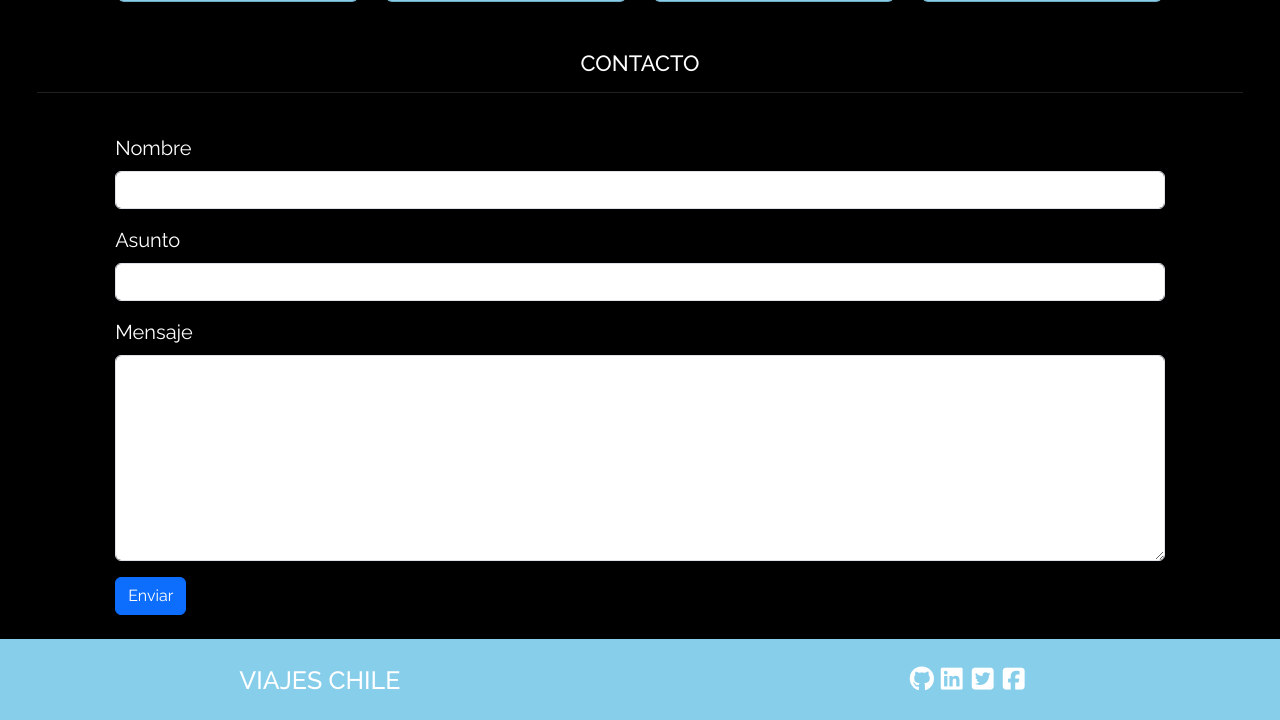
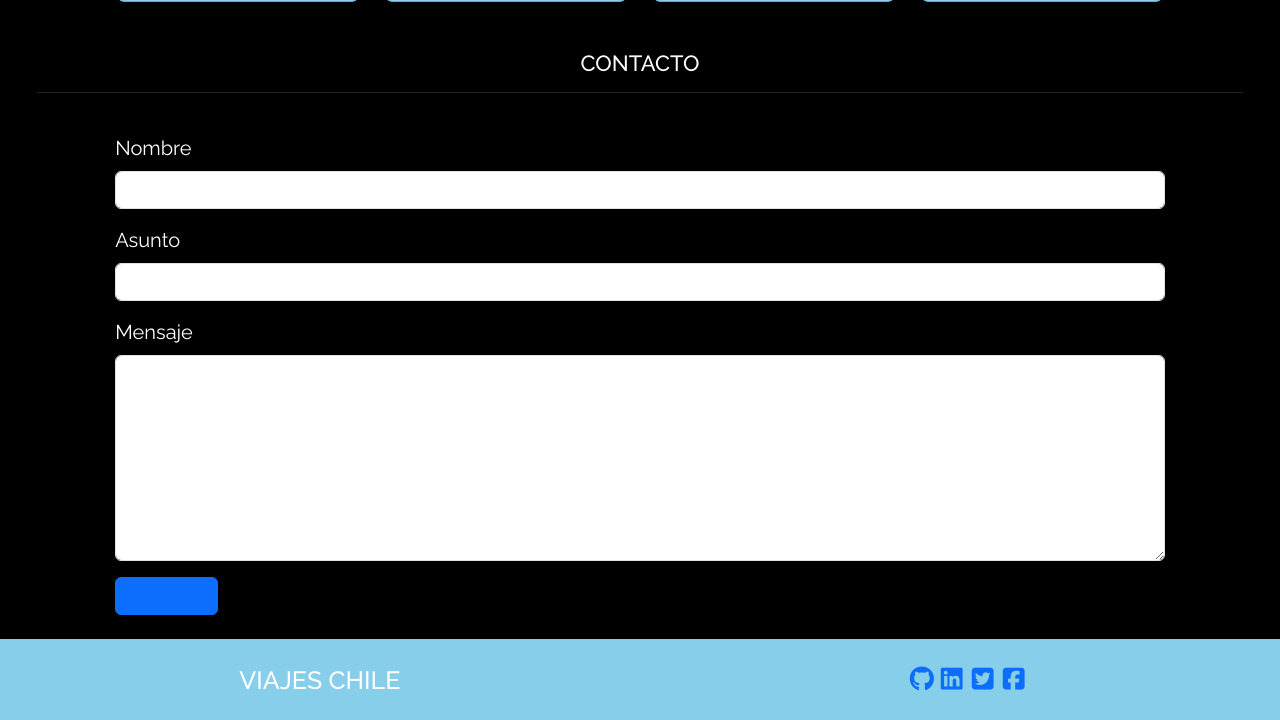
Before and after one commit to JonaVera/Viajes-Chile, a plain HTML site: page index.html in a window 1280 px wide. Both pictures are taken after a click on the button "Enviar". Shown: the part 1910-2630 px from the top of the page. Drawn offline with nearby package versions, Linux system fonts and the light colour scheme.

Commit message:
Detalles

```diff
--- a/assets/js/index.js
+++ b/assets/js/index.js
@@ -0,0 +1,15 @@
+// Cambia el texto del boton
+$(".form").on('click', "button", function () {
+    $(this).html("<a href='#'>Enviando...</a>");
+});
+
+// Alerta de enviar consola
+function enviar() {
+    alert("Esta seguro que desea contactarnos!!!");
+}
+$("#bttn").click(enviar);
+
+// cambiar color texto h1 main
+$("main").on("dblclick", "h1", function () {
+    $(this).css("color", "red");
+});
--- a/index.html
+++ b/index.html
@@ -5,8 +5,8 @@
   <meta charset="UTF-8" />
   <meta name="viewport" content="width=device-width, initial-scale=1.0" />
   <meta name="author" content="Jonathan vera" />
-  <meta name="description" content="" />
-  <meta name="keywords" content="" />
+  <meta name="description" content="Sitio Web, Viajes Chile, opciones y tours" />
+  <meta name="keywords" content="Html, Css, JS, jquery" />
   <title>Prueba Viajes Chile</title>
 
   <!-- 1° Conecta Bootstrap -->
@@ -31,6 +31,8 @@
 <body>
   <header>
     <!-- Nabvar -->
+    <!-- En esta seccion del nabvar nos permite scrolear,
+      tambien si hacemos click en cada palabra nos redirigira hacia la secion que nos intersa. -->
     <!-- Fixed top, permite scrolear la pagina web con el navbar estatico -->
     <nav class="navbar navbar-expand-lg fixed-top">
       <div class="container-fluid sm-row">
@@ -47,13 +49,13 @@
               <a class="nav-link" aria-current="page" href="#">Inicio</a>
             </li>
             <li class="nav-item">
-              <a class="nav-link " aria-current="page" href="#">Quiénes Somos</a>
+              <a class="nav-link " aria-current="page" href="#secciones">Quiénes Somos</a>
             </li>
             <li class="nav-item">
-              <a class="nav-link" aria-current="page" href="#">Destacados</a>
+              <a class="nav-link" aria-current="page" href="#destacados">Destacados</a>
             </li>
             <li class="nav-item">
-              <a class="nav-link" aria-current="page" href="#">Contacto</a>
+              <a class="nav-link" aria-current="page" href="#contacto">Contacto</a>
             </li>
           </ul>
         </div>
@@ -84,12 +86,16 @@
       </div>
     </section>
   </header>
-  <main class="secciones">
+
+  <!-- Seccion principal, aqui nos separa las 3 secciones que tenemos en el main, la primera "somos",
+  "destacaos" y "contacto" -->
+  <!-- La seccion "somos" se separa por grillas y tiene la funcion "none", que permite desaparecer
+  cuando la pagina cambia de version web a mobil -->
+  <main class="secciones" id="secciones">
     <br><br>
     <section class="somos d-none d-sm-block">
       <h1>¿QUIÉNES SOMOS?</h1>
       <hr class="line"><br>
-
       <div class="row">
         <div class="logo1 col-12 col-md-3">
           <div>
@@ -134,7 +140,9 @@
         </div>
       </div>
     </section>
-    <br><br>
+
+    <!-- Seccion "destacados" nos muestra unas card con imagenes de paiseajes y su contenido -->
+    <br><br id="destacados">
     <h1>DESTACADOS</h1>
     <hr class="line"><br>
     <section class="des">
@@ -171,7 +179,9 @@
         </div>
       </div>
     </section>
-    <br><br>
+
+    <!-- Seccion "Contacto" Aqui esta un formulario para ingresar y contactarse con el sitio web -->
+    <br><br id="contacto">
     <h1>CONTACTO</h1>
     <hr class="line"><br>
     <section class="form">
@@ -187,19 +197,33 @@
         <label for="exampleFormControlTextarea1" class="form-label">Mensaje</label>
         <textarea class="form-control" id="exampleFormControlTextarea1" rows="8"></textarea>
       </div>
-      <button type="submit" class="btn btn-primary">Enviar</button>
+      <button type="submit" class="btn btn-primary" id="bttn">Enviar</button>
     </section>
     <br>
   </main>
+
+  <!-- "Footer" por ultimo el pie de la pagina web, nos llevara a diferentes redes sociales a interactuar  -->
   <footer>
     <section class="container-two">
       <div class="ico">
         <h3>VIAJES CHILE</h3>
         <div class="ico-img row">
-          <div class="col-2"><i class="fa-brands fa-github"></i></div>
-          <div class="col-2"><i class="fa-brands fa-linkedin"></i></div>
-          <div class="col-2"><i class="fa-brands fa-square-twitter"></i></div>
-          <div class="col-2"><i class="fa-brands fa-square-facebook"></i></div>
+          <div class="col-2">
+            <a href="https://github.com/">
+              <i class="fa-brands fa-github"></i></a>
+          </div>
+          <div class="col-2">
+            <a href="https://www.linkedin.com/">
+              <i class="fa-brands fa-linkedin"></i></a>
+          </div>
+          <div class="col-2">
+            <a href="https://x.com/">
+              <i class="fa-brands fa-square-twitter"></i></a>
+          </div>
+          <div class="col-2">
+            <a href="https://www.facebook.com/">
+              <i class="fa-brands fa-square-facebook"></i></a>
+          </div>
         </div>
       </div>
     </section>
@@ -214,7 +238,7 @@
     integrity="sha384-BBtl+eGJRgqQAUMxJ7pMwbEyER4l1g+O15P+16Ep7Q9Q+zqX6gSbd85u4mG4QzX+"
     crossorigin="anonymous"></script>
 
-  <!-- 5° Enlace JavaScripts -->
+  <!-- 6° Enlace JavaScripts -->
   <script src="./assets/js/index.js"></script>
 
 </body>
```
